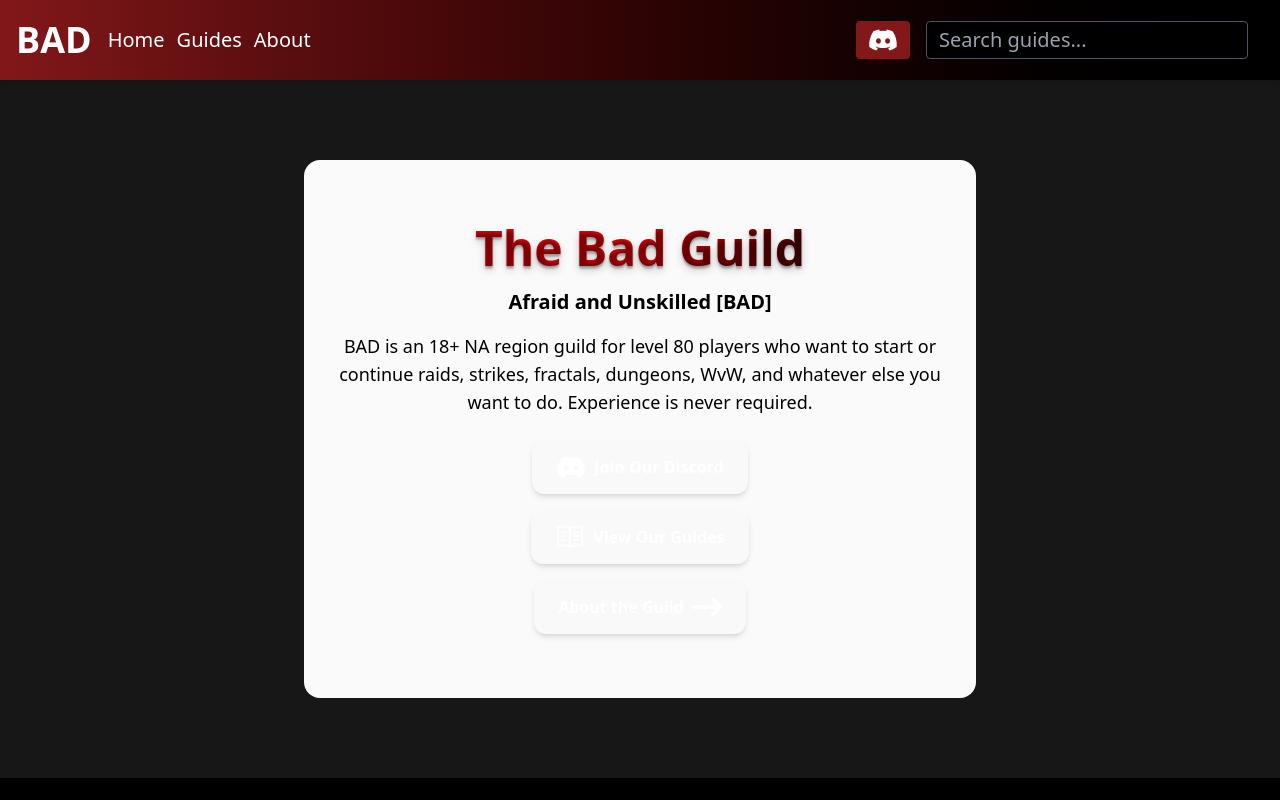
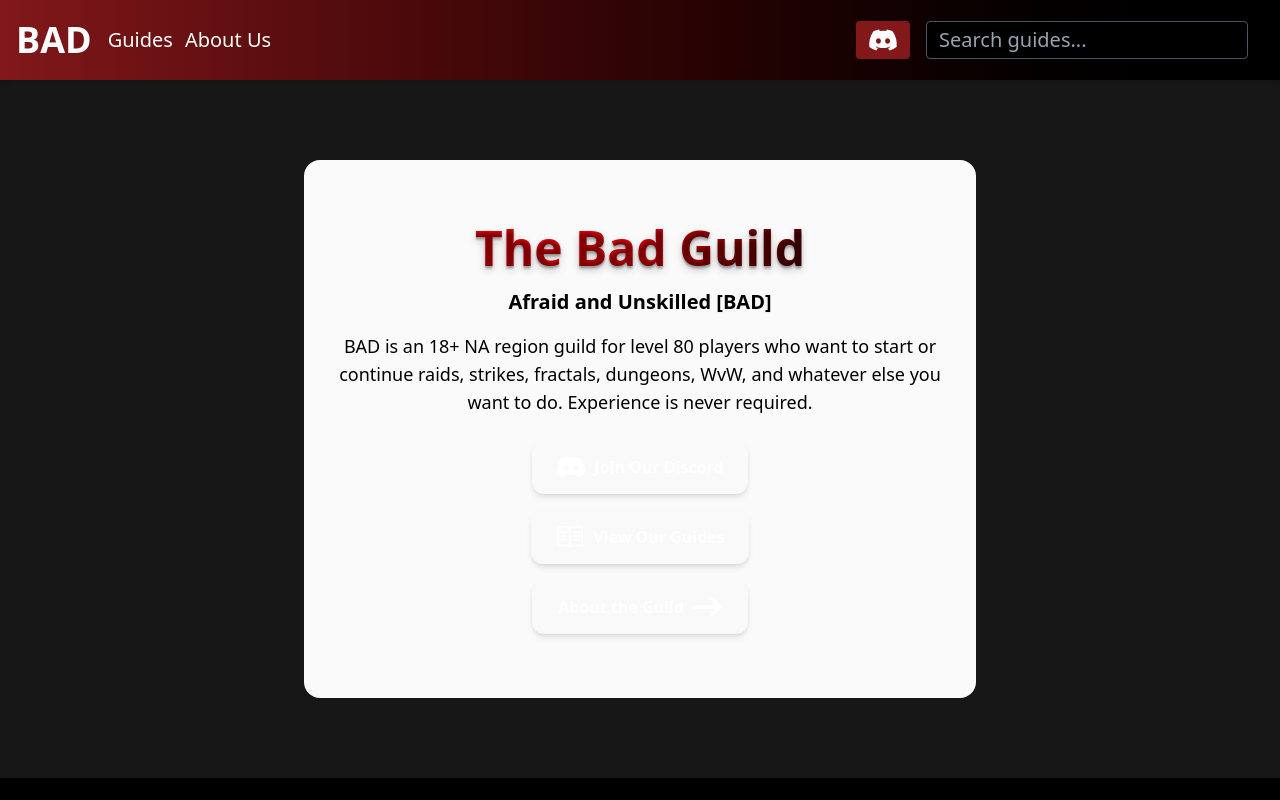
Before and after one commit to courtneytruong/BAD-guide-website, a React (Vite) app in the folder BAD-guild-website/: page / in a window 1280 px wide. Shown: the top 800 px of the page. Built offline with nearby package versions, Linux system fonts and the light colour scheme.

Commit message:
home page links connected. removed home link from nav bar and made logo link to home instead

```diff
--- a/BAD-guild-website/src/components/BackToTopButton.jsx
+++ b/BAD-guild-website/src/components/BackToTopButton.jsx
@@ -26,7 +26,7 @@ export default function BackToTopButton() {
   };
 
   return (
-    <div className="sticky bottom-4 flex justify-end px-4">
+    <div className="sticky bottom-4 flex justify-end py-2 px-4">
       {isVisible && (
         <button
           onClick={scrollToTop}
--- a/BAD-guild-website/src/components/Navbar.jsx
+++ b/BAD-guild-website/src/components/Navbar.jsx
@@ -9,7 +9,9 @@ export default function Navbar() {
       {/* TOP BAR */}
       <div className=" mx-auto px-4 flex items-center justify-between h-20">
         {/*  - always visible */}
-        <div className="text-4xl font-bold text-white">BAD</div>
+        <div className="text-4xl font-bold text-white">
+          <a href="/">BAD</a>
+        </div>
 
         {/*  Mobile menu button */}
         <div className="md:hidden">
@@ -28,14 +30,11 @@ export default function Navbar() {
         <div className=" text-xl hidden md:flex items-center justify-between w-full px-4">
           {/* Left side: Logo + Links */}
           <div className="flex items-center justify-between space-x-3">
-            <a href="/" className="hover:text-neutral-300 transition">
-              Home
-            </a>
             <a href="/guides" className="hover:text-neutral-300 transition">
               Guides
             </a>
             <a href="/about" className="hover:text-neutral-300 transition">
-              About
+              About Us
             </a>
           </div>
 
@@ -65,10 +64,10 @@ export default function Navbar() {
             Home
           </a>
           <a href="/guides" className="block hover:text-neutral-300">
-            All Guides
+            Guides
           </a>
           <a href="/about" className="block hover:text-neutral-300">
-            About
+            About Us
           </a>
           <a
             href="https://discord.gg/epRvBWQ4vr"
--- a/BAD-guild-website/src/data/eventbottutorialcontent.jsx
+++ b/BAD-guild-website/src/data/eventbottutorialcontent.jsx
@@ -1,9 +1,5 @@
 const EventBotTutorialContent = {
   sections: [
-    {
-      header:
-        "We are using RTI Bot to create events in BAD. To get started, please follow the steps below:",
-    },
     {
       header: "Important!",
       list: [
--- a/BAD-guild-website/src/pages/Home.jsx
+++ b/BAD-guild-website/src/pages/Home.jsx
@@ -1,6 +1,7 @@
 import { FaDiscord } from "react-icons/fa";
 import { VscBook } from "react-icons/vsc";
 import { FaArrowRightLong } from "react-icons/fa6";
+import { Link } from "react-router-dom";
 
 export default function Home() {
   return (
@@ -17,18 +18,24 @@ export default function Home() {
           or continue raids, strikes, fractals, dungeons, WvW, and whatever else
           you want to do. Experience is never required.
         </p>
+
         <div className="flex flex-col items-center space-y-4">
+          <a href="https://discord.gg/epRvBWQ4vr">
             <button className="bg-red-900 text-white hover:bg-red-800 font-semibold py-3 px-6 rounded-xl shadow-md transition">
               <span className="flex items-center space-x-2">
                 <FaDiscord size={30} /> <span>Join Our Discord</span>
               </span>
             </button>
+          </a>
+          <Link to="/guides">
             <button className="bg-red-900 text-white hover:bg-red-800 font-semibold py-3 px-6 rounded-xl shadow-md transition">
               <span className="flex items-center space-x-2">
                 <VscBook size={30} /> <span>View Our Guides</span>
               </span>
             </button>
-          <button className="bg-red-900 text-white hover:bg-red-800 text-white font-semibold py-3 px-6 rounded-xl shadow-md transition">
+          </Link>
+          <Link to="/about">
+            <button className="bg-red-900 text-white hover:bg-red-800 text-white font-semibold py-3 px-6.5 rounded-xl shadow-md transition">
               <span className="flex items-center space-x-2">
                 <span>About the Guild</span>
                 <span>
@@ -36,6 +43,7 @@ export default function Home() {
                 </span>
               </span>
             </button>
+          </Link>
         </div>
       </div>
     </div>
```
Lines whose indentation alone changed are shown as unchanged.
